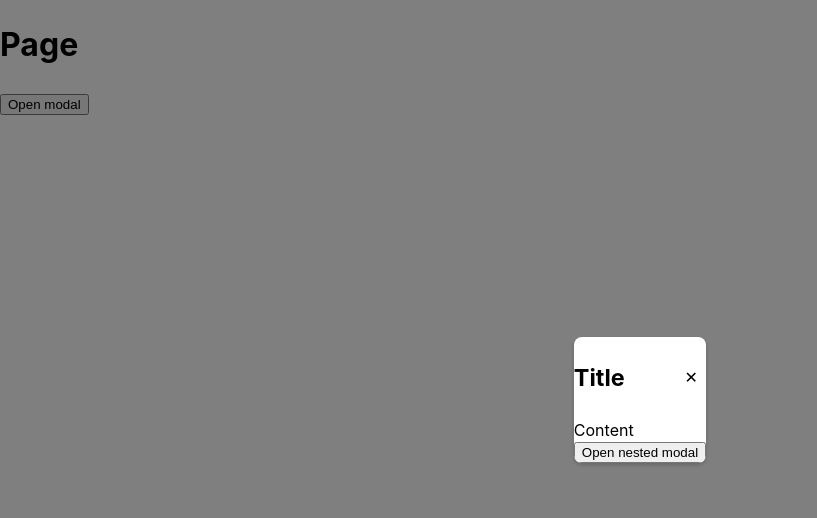
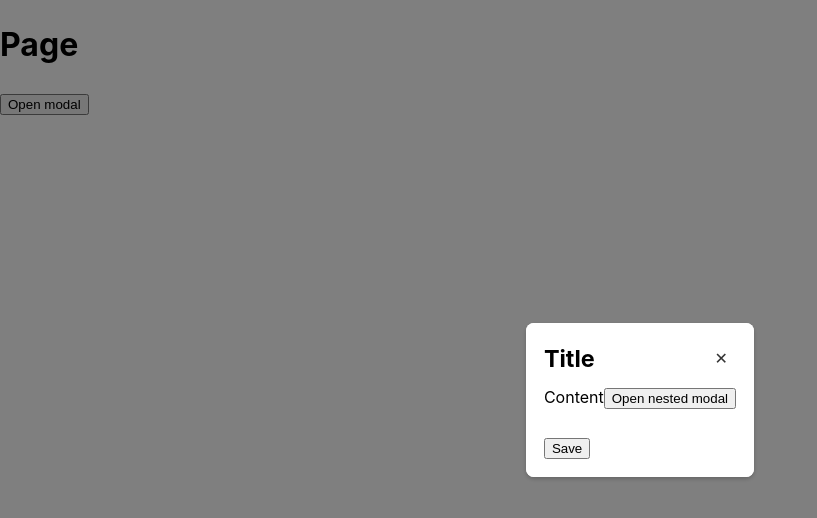
Before and after one commit to Amorelleth/modal-demo, a React (Vite) app: page / in a window 1280 px wide. Both pictures are taken after a click on the button "Open modal". Shown: the top 518 px of the page, without its empty margins (0-817 px from the left). Built offline with nearby package versions, Linux system fonts and the light colour scheme.

Commit message:
feat: separate header, content and footer, merge classNames

```diff
--- a/package.json
+++ b/package.json
@@ -20,6 +20,7 @@
     "@typescript-eslint/parser": "^7.2.0",
     "@vitejs/plugin-react": "^4.2.1",
     "autoprefixer": "^10.4.19",
+    "clsx": "^2.1.1",
     "eslint": "^8.57.0",
     "eslint-plugin-react-hooks": "^4.6.0",
     "eslint-plugin-react-refresh": "^0.4.6",
--- a/src/App.tsx
+++ b/src/App.tsx
@@ -12,7 +12,16 @@ export function App() {
 
       <ModalProvider>
         <button onClick={() => setIsOpen(true)}>Open modal</button>
-        <Modal title="Title" isOpen={isOpen} onClose={() => setIsOpen(false)}>
+        <Modal
+          title="Title"
+          isOpen={isOpen}
+          onClose={() => setIsOpen(false)}
+          footer={{
+            action: {
+              text: "Save",
+            },
+          }}
+        >
           Content
           <button onClick={() => setIsOpenNested(true)}>
             Open nested modal
--- a/src/ui/Modal/Modal.module.css
+++ b/src/ui/Modal/Modal.module.css
@@ -12,6 +12,15 @@
 }
 
 .modal {
+  --space-1: 4px;
+  --space-2: 8px;
+  --space-3: 12px;
+  --space-4: 16px;
+  --space-5: 18px;
+  --space-6: 24px;
+
+  --color-text: #333;
+
   position: relative;
   display: grid;
   align-content: start;
@@ -20,8 +29,6 @@
   overflow: auto;
   gap: var(--space-2);
   background-color: white;
-  padding-block: var(--space-5);
-  padding-inline: var(--space-5);
   border-radius: 8px;
   box-shadow: 0 2px 4px rgba(0, 0, 0, 0.2);
 
@@ -29,8 +36,17 @@
     display: flex;
     justify-content: space-between;
     align-items: center;
+    position: sticky;
+    top: 0;
+    padding-block: var(--space-5) 0;
+    padding-inline: var(--space-5);
+    background-color: white;
     font-size: 20px;
     font-weight: bold;
+
+    .title {
+      margin: 0;
+    }
 
     .closeButton {
       height: 30px;
@@ -53,4 +69,17 @@
       }
     }
   }
+
+  .content {
+    padding-inline: var(--space-5);
+  }
+
+  .footer {
+    position: sticky;
+    background-color: white;
+    bottom: 0;
+
+    padding-block: var(--space-5);
+    padding-inline: var(--space-5);
+  }
 }
--- a/src/ui/Modal/Modal.tsx
+++ b/src/ui/Modal/Modal.tsx
@@ -1,20 +1,53 @@
-import { useEffect, useRef, type ReactNode } from "react";
+import {
+  useEffect,
+  useRef,
+  type ButtonHTMLAttributes,
+  type ReactNode,
+} from "react";
 import { createPortal } from "react-dom";
+
+import { clsx } from "clsx";
 
 import { useModal } from "./ModalContext";
 
 import styles from "./Modal.module.css";
 
+// - body with any random content
+// - a footer with "Close" and "Save" buttons
+// - responsive with the header and footer static but body part being scrollable
+// - opens with a fade-in transition and closes with a fade-out transition.
+
+type ButtonProps = ButtonHTMLAttributes<HTMLButtonElement> & {
+  text: string;
+  disabled?: boolean;
+  name?: string;
+  type?: "submit" | "reset" | "button";
+  onClick?: () => void;
+};
+
 export const Modal = ({
   isOpen,
   title,
+  children,
+  footer,
   onClose,
-  children,
+
+  headerClassName,
+  contentClassName,
+  footerClassName,
 }: {
   isOpen: boolean;
   title: string;
+  children: ReactNode;
+  footer?: {
+    action?: ButtonProps;
+    dismiss?: ButtonProps;
+  };
   onClose: () => void;
-  children: ReactNode;
+
+  headerClassName?: string;
+  contentClassName?: string;
+  footerClassName?: string;
 }) => {
   const ref = useRef(null);
 
@@ -39,19 +72,59 @@ export const Modal = ({
   }, [isOpen, onClose]);
 
   if (!isOpen) return null;
-
+  console.log(footer?.action);
   return createPortal(
     <div ref={ref} className={styles.overlay}>
       <div className={styles.modal}>
-        <header className={styles.header}>
-          <h3>{title}</h3>
-          <button className={styles.closeButton} onClick={onClose}>
-            ✕
-          </button>
-        </header>
-        {children}
+        <ModalHeader
+          title={title}
+          onClose={onClose}
+          className={headerClassName}
+        />
+
+        <div className={clsx(contentClassName, styles.content)}>{children}</div>
+
+        {(footer?.action || footer?.dismiss) && (
+          <ModalFooter {...footer} className={footerClassName} />
+        )}
       </div>
     </div>,
     container
   );
 };
+
+const ModalHeader = ({
+  title,
+  className,
+  onClose,
+}: {
+  title: string;
+  className?: string;
+  onClose: () => void;
+}) => {
+  return (
+    <header className={clsx(className, styles.header)}>
+      <h3 className={styles.title}>{title}</h3>
+      <button className={styles.closeButton} onClick={onClose}>
+        ✕
+      </button>
+    </header>
+  );
+};
+
+const ModalFooter = ({
+  action,
+  dismiss,
+  className,
+}: {
+  action?: ButtonProps;
+  dismiss?: ButtonProps;
+  className?: string;
+}) => {
+  return (
+    <div className={clsx(className, styles.footer)}>
+      {action && <button>{action.text}</button>}
+      {dismiss && <button>{dismiss.text}</button>}
+    </div>
+  );
+};
```
Also changed, not shown: 1 other file (tests, documents, lock files or other folders).
